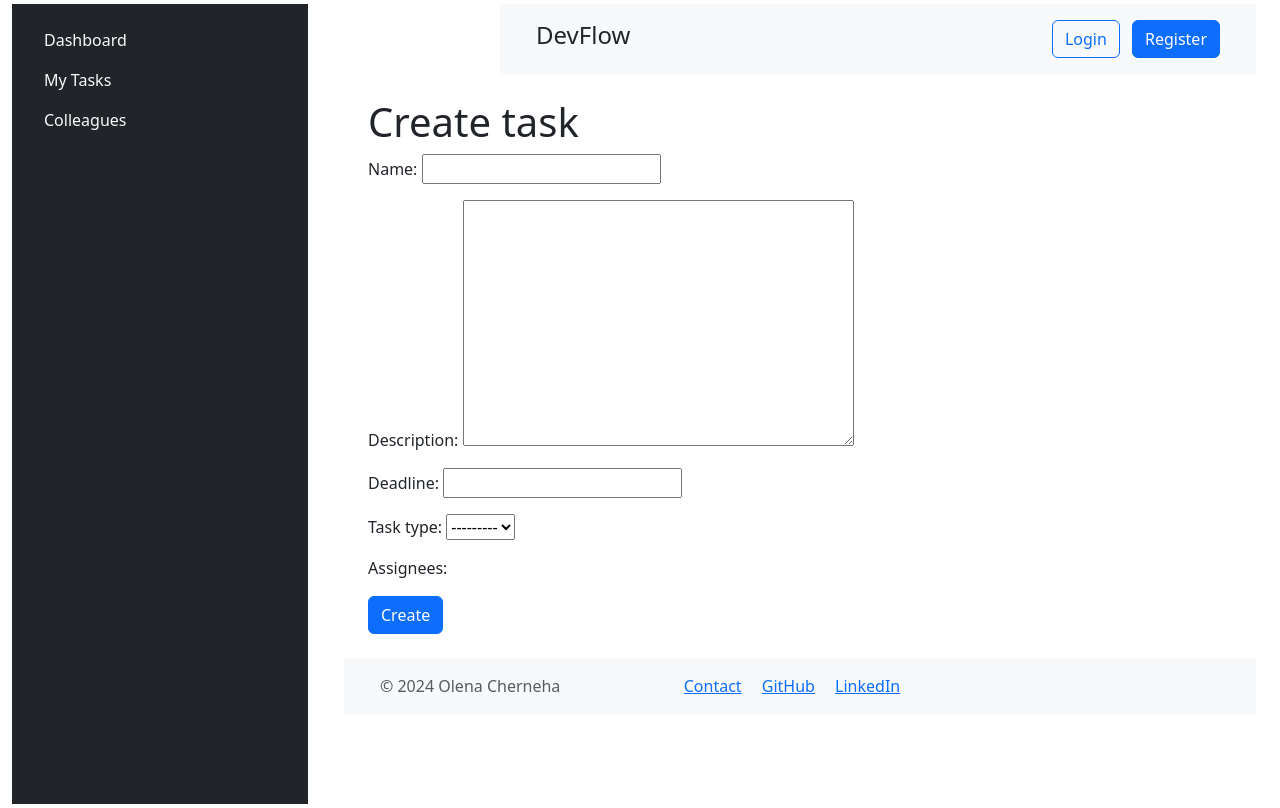
After one commit to olena4reunited/it-company-task-manager, a Django app: page /task/create/ in a window 1280 px wide. The commit adds this page. Run offline with Django 5.2, Linux system fonts and the light colour scheme; data that the repository does not hold is empty.

Commit message:
build: created TaskCreateView, form & template for creation & updating tasks; fix templates

```diff
--- /dev/null
+++ b/task_manager/forms.py
@@ -0,0 +1,16 @@
+from django import forms
+
+from task_manager.models import Worker, Task
+
+
+class TaskForm(forms.ModelForm):
+    assignees = forms.ModelMultipleChoiceField(
+        queryset=Worker.objects.all(),
+        widget=forms.CheckboxSelectMultiple,
+        required=False
+    )
+    deadline = forms.DateTimeField()
+
+    class Meta:
+        model = Task
+        fields = ["name", "description", "deadline", "task_type", "assignees"]
--- a/task_manager/models.py
+++ b/task_manager/models.py
@@ -45,7 +45,8 @@ class Task(models.Model):
     )
     created_by = models.ForeignKey(
         settings.AUTH_USER_MODEL,
-        on_delete=SET_NULL
+        on_delete=SET_NULL,
+        null=True
     )
     assignees = models.ManyToManyField(
         settings.AUTH_USER_MODEL,
--- a/task_manager/urls.py
+++ b/task_manager/urls.py
@@ -1,9 +1,10 @@
 from django.urls import path
 
-from task_manager.views import index
+from task_manager.views import index, TaskCreateView
 
 urlpatterns = [
     path("", index, name="index"),
+    path("task/create/", TaskCreateView.as_view(), name="task-create"),
 ]
 
 app_name = "task-manager"
--- a/task_manager/views.py
+++ b/task_manager/views.py
@@ -1,14 +1,23 @@
 from django.http import HttpRequest, HttpResponse
 from django.shortcuts import render
+from django.urls import reverse_lazy
+from django.views import generic
 
+from task_manager.forms import TaskForm
 from task_manager.models import Task
 
 
 def index(request: HttpRequest) -> HttpResponse:
-    tasks = Task.objects.select_related("task_type").prefetch_related("assignees").filter("is_completed=False")
+    tasks = Task.objects.filter(is_completed=False).select_related("task_type").prefetch_related("assignees")
 
     context = {
         tasks: tasks,
     }
 
     return render(request=request, template_name="task_manager/index.html", context=context)
+
+
+class TaskCreateView(generic.CreateView):
+    model = Task
+    form_class = TaskForm
+    success_url = reverse_lazy("task_manager:index")
--- a/templates/base.html
+++ b/templates/base.html
@@ -2,10 +2,12 @@
 <!DOCTYPE html>
 <html lang="en">
 <head>
-    <meta charset="UTF-8">
-    <meta name="viewport" content="width=device-width, initial-scale=1.0">
+  <meta charset="UTF-8">
+  <meta name="viewport" content="width=device-width, initial-scale=1.0">
 
+	{% block title %}
     <title>Title</title>
+  {% endblock %}
 
     <link rel="stylesheet" href="{% static 'css/styles.css' %}">
 
--- a/templates/task_manager/index.html
+++ b/templates/task_manager/index.html
@@ -1,4 +1,8 @@
 {% extends "base.html" %}
+
+{% block title %}
+	<title>DevFlow Dashboard</title>
+{% endblock %}
 
 {% block content %}
 	<div class="table-responsive">
--- /dev/null
+++ b/templates/task_manager/task_form.html
@@ -0,0 +1,20 @@
+{% extends "base.html" %}
+
+{% block title %}
+  <title>{{ object|yesno:"Update,Create" }} Task</title>
+{% endblock %}
+
+{% block content %}
+  <h1>
+    {{ object|yesno:"Update,Create" }} task
+  </h1>
+  <form action="" method="post" novalidate>
+    {% csrf_token %}
+
+		{{ form.as_p }}
+
+    <input type="submit"
+           value="{{ object|yesno:"Update,Create" }}"
+           class="btn btn-primary">
+  </form>
+{% endblock %}
```
Also changed, not shown: task_manager/migrations/0002_task_created_by.py (added).
